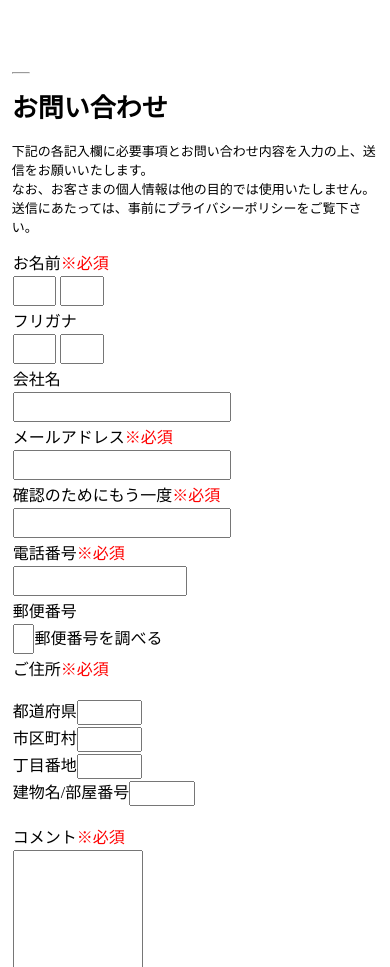
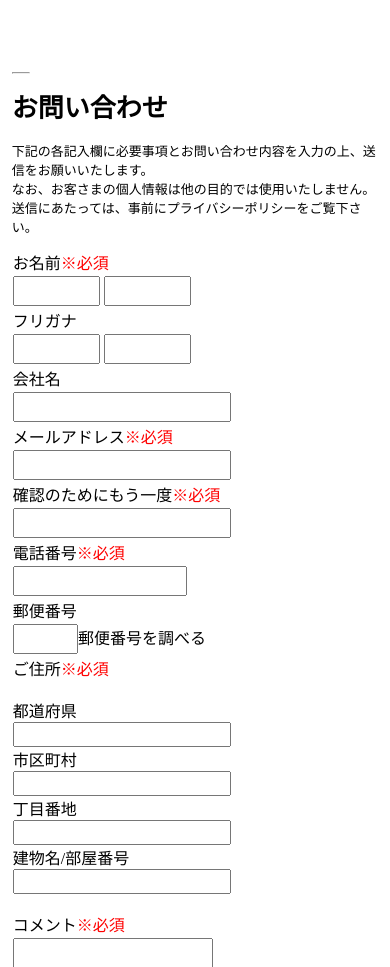
Before and after one commit to suzukikoya/suzukikoyaHP, a plain HTML site: page index_contact.html in a window 390 px wide. Shown: the part 133-1100 px from the top of the page. Drawn offline with nearby package versions, Linux system fonts and the light colour scheme.

Commit message:
contactページ_10回目の更新です　仮完成

```diff
--- a/responsive_contact.css
+++ b/responsive_contact.css
@@ -40,7 +40,20 @@ margin:0;
 
 /* 下記の説明　responsive_entry.cssに記載しているが、contact.cssで指定し直している?? */
 .service-items-table-input-name{
+width: 40%;
+}
 
+.service-items-table-input-postalcode{
+  width: 30%;
+}
+
+.service-items-table-input-streetaddress{
+  width: 100%;
+}
+
+textarea{
+  /* 下記の説明　px表示でなければしっかり表示されない */
+  width: 200px;
 }
 
 }
```
